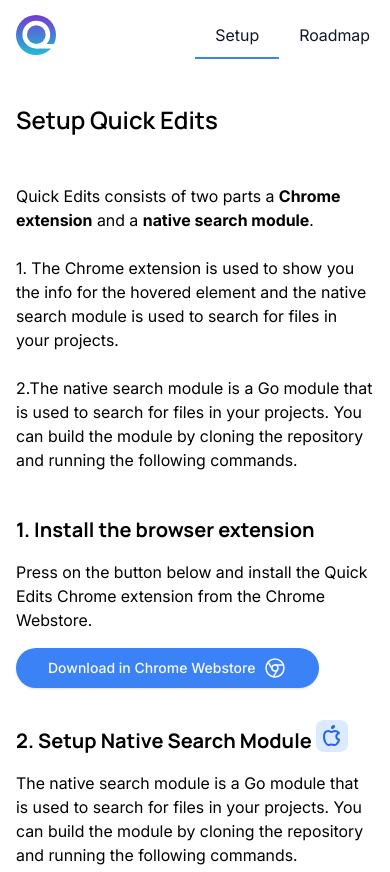
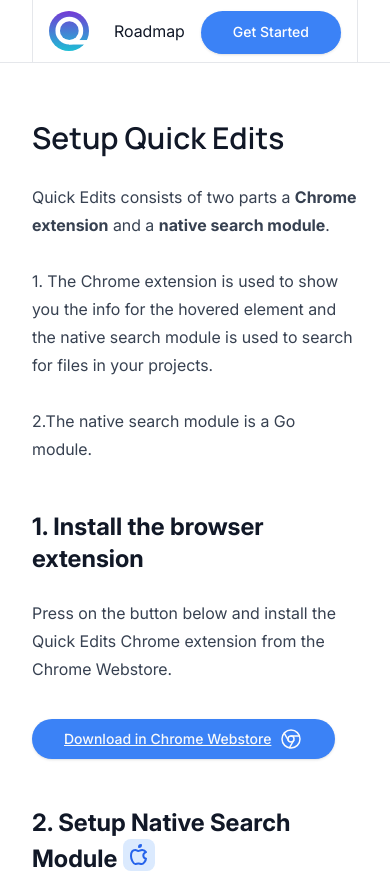
Before and after one commit to m5x5/quick-edits, a Next.js app in the folder website/: page /docs in a window 390 px wide. Shown: the top 872 px of the page. Built offline with nearby package versions, Linux system fonts and the light colour scheme; no server answers.

Commit message:
push changes

```diff
--- a/website/package.json
+++ b/website/package.json
@@ -13,6 +13,7 @@
     "@splinetool/react-spline": "^3.0.3",
     "@splinetool/runtime": "^1.4.2",
     "@tabler/icons-react": "^3.5.0",
+    "@tailwindcss/typography": "^0.5.15",
     "babel-plugin-react-compiler": "^0.0.0-experimental-487cb0e-20240529",
     "gray-matter": "^4.0.3",
     "i18next": "^23.8.2",
--- a/website/src/app/docs/page.tsx
+++ b/website/src/app/docs/page.tsx
@@ -35,40 +35,17 @@
 	},
 } satisfies Metadata;
 
-function ArticleHeader2(props: {
-	children: React.ReactNode | React.ReactNode[];
-	className?: string;
-}) {
-	return (
-		<h2
-			className={`pt-8 pb-4 font-bold font-heading text-xl sm:text-3xl ${props.className}`}
-		>
-			{props.children}
-		</h2>
-	);
-}
-
-function ArticleHeader3(props: {
-	children: React.ReactNode | React.ReactNode[];
-}) {
-	return (
-		<h2 className="pt-8 pb-4 font-bold font-heading text-lg sm:text-2xl">
-			{props.children}
-		</h2>
-	);
-}
-
 export default function Home() {
 	return (
 		<>
-			<div className="relative z-10 flex min-h-screen flex-col">
+			<div className="">
 				<NavigationBar />
-				<main className="flex-1 grid-cols-full pb-10 container mx-auto px-4 sm:px-6 lg:px-8">
-					<section className="col-span-12 col-start-2 pt-10">
-						<h1 className="pb-12 font-heading font-semibold text-2xl tracking-[-0.04] sm:font-medium sm:text-5xl">
+				<main className="pb-10 container mx-auto prose w-full">
+					<section className="col-span-12 col-start-2">
+						<h1 className="font-heading font-semibold text-3xl tracking-[-0.04] sm:font-medium xl:text-5xl">
 							Setup Quick Edits
 						</h1>
-						<p className="max-w-[600px] pb-3">
+						<p className="max-w-[600px]">
 							Quick Edits consists of two parts a <b>Chrome extension</b> and a{" "}
 							<b>native search module</b>.<br />
 							<br /> 1. The Chrome extension is used to show you the info for
@@ -76,14 +53,12 @@
 							for files in your projects.
 							<br />
 							<br />
-							2.The native search module is a Go module that is used to search
-							for files in your projects. You can build the module by cloning
-							the repository and running the following commands.
+							2.The native search module is a Go module.
 						</p>
 					</section>
 
-					<section className="col-span-12 col-start-2">
-						<ArticleHeader2>1. Install the browser extension</ArticleHeader2>
+					<section>
+						<h2>1. Install the browser extension</h2>
 						<p>
 							Press on the button below and install the Quick Edits Chrome
 							extension from the Chrome Webstore.
@@ -97,23 +72,21 @@
 						</Link>
 					</section>
 
-					<section className="col-span-12 col-start-2">
-						<ArticleHeader2>
+					<section>
+						<h2>
 							2. Setup Native Search Module{" "}
 							<span className="bg-blue-100 rounded-lg inline-flex p-1">
 								<IconBrandApple className="inline-block text-blue-600" />
 							</span>
-						</ArticleHeader2>
-						<p className="pb-4">
+						</h2>
+						<p>
 							The native search module is a Go module that is used to search for
 							files in your projects. You can build the module by cloning the
 							repository and running the following commands.
 						</p>
-						<div className="overflow-x-auto mb-2">
+						<div className="overflow-x-auto">
 							<code>
-								<pre className="inline-block border p-4 text-[0.875rem] whitespace-nowrap my-2">
-									npx quick-edits
-								</pre>
+								<pre>./native-search setup</pre>
 							</code>
 						</div>
 						<div className="p-4 mb-4 rounded-2xl inline-block bg-blue-100">
--- a/website/src/app/page.tsx
+++ b/website/src/app/page.tsx
@@ -27,13 +27,13 @@
 			</Head>
 			<div className="relative z-10 flex min-h-screen flex-col">
 				<NavigationBar />
-				<main className="flex-1">
-					<div className="container mx-auto px-4 sm:px-6 lg:px-8">
+				<main className="flex-1 container">
+					<div className="mx-auto">
 						<section
-							className="w-full py-12 md:py-24 lg:py-32"
+							className="w-full pb-12 lg:pb-32"
 							aria-label="Hero Section"
 						>
-							<div className="grid w-full gap-6 lg:grid-cols-[1fr_500px] lg:gap-12 xl:grid-cols-[1fr_600px]">
+							<div className="grid w-full gap-6 lg:gap-12 xl:grid-cols-[1fr_600px]">
 								<div className="flex flex-col justify-center space-y-4">
 									<div className="space-y-2">
 										<h1 className="pb-5 font-heading font-semibold text-4xl tracking-tight sm:text-5xl xl:text-6xl/none text-balance">
@@ -47,7 +47,7 @@
 									</div>
 									<div className="flex flex-col gap-2 min-[400px]:flex-row flex-wrap">
 										<Link
-											className="inline-flex h-10 items-center gap-2 justify-center rounded-md border-2 border-gray-900 px-5 text-sm font-medium text-gray-900 hover:text-gray-50 shadow transition-colors hover:bg-gray-900/90 focus-visible:outline-none focus-visible:ring-1 focus-visible:ring-blue-500 disabled:pointer-events-none disabled:opacity-50"
+											className="inline-flex h-10 items-center gap-2 justify-center rounded-full border-2 border-gray-900 px-5 text-sm font-medium text-gray-900 hover:text-gray-50 shadow transition-colors hover:bg-gray-900/90 focus-visible:outline-none focus-visible:ring-1 focus-visible:ring-blue-500 disabled:pointer-events-none disabled:opacity-50"
 											href="https://chromewebstore.google.com/detail/quick-edits/bfcjldhcnibiijidbbeddopkpljkahja"
 											target="_blank"
 											rel="noopener noreferrer"
@@ -55,7 +55,7 @@
 											Add Chrome Extension
 										</Link>
 										<Link
-											className="inline-flex h-10 items-center gap-2 justify-center rounded-md bg-blue-600 px-8 text-sm font-medium text-gray-50 shadow transition-colors hover:bg-blue-800/90 focus-visible:outline-none focus-visible:ring-1 focus-visible:ring-gray-950 disabled:pointer-events-none disabled:opacity-50"
+											className="inline-flex h-10 items-center gap-2 justify-center rounded-full bg-blue-600 px-8 text-sm font-medium text-gray-50 shadow transition-colors hover:bg-blue-800/90 focus-visible:outline-none focus-visible:ring-1 focus-visible:ring-gray-950 disabled:pointer-events-none disabled:opacity-50"
 											href="/docs"
 										>
 											Get Started
--- a/website/src/app/roadmap/page.tsx
+++ b/website/src/app/roadmap/page.tsx
@@ -55,16 +55,14 @@
 export default function Home() {
 	return (
 		<>
-      <div className="relative z-10 flex min-h-screen flex-col">
+			<div className="relative z-10 flex flex-col">
 				<NavigationBar />
-        <main className="flex-1 pb-10 container px-4 sm:px-6 lg:px-8 mx-auto">
-          <section className="pt-10">
-            <h1 className="pb-12 font-heading font-semibold text-3xl tracking-[-0.04] sm:font-medium sm:text-5xl">
-              Roadmap
-            </h1>
+				<main className="container mx-auto prose">
+					<section>
+						<h1 className="tracking-[-0.04]">Roadmap</h1>
 						<div className="max-w-[600px] pb-3">
-              <b className="inline-block py-2">Near Future</b>
-              <ul className="list-disc pb-2 pl-5">
+							<h2>Near Future</h2>
+							<ul className="list-disc">
 								<li>
 									Optimize{" "}
 									<Link href="/docs" className="text-blue-600 underline">
@@ -74,8 +72,8 @@
 								<li>Stabilize</li>
 								<li>Improve Code Search Algorithm</li>
 							</ul>
-              <b className="inline-block py-2">Far Future 🚀</b>
-              <ul className="list-disc pb-2 pl-5">
+							<h2 className="inline-block">Far Future 🚀</h2>
+							<ul>
 								<li>Add Framework Specific Search Algorithm Extensions</li>
 								<li>Add Save Changes from Popup Feature</li>
 							</ul>
--- a/website/src/components/Technologies.tsx
+++ b/website/src/components/Technologies.tsx
@@ -92,7 +92,11 @@
 					This is how it works
 				</h2>
 
-        <div className={"overflow-hidden rounded-md border border-gray-800 col-start-4 col-span-8 mb-16"}>
+				<div
+					className={
+						"overflow-hidden rounded-md border border-gray-800 col-start-4 col-span-8 mb-16"
+					}
+				>
 					<Image
 						src="/home/how-to-use-popup.gif"
 						alt={""}
@@ -131,12 +135,12 @@
 					<h3 className="mb-2 font-medium font-heading text-xl">
 						Find the matching code location
 					</h3>
-          <p className="pb-2">
+					<p className="pb-2 rotate-10">
 						Click one of the direct code links. And you&apos;ll see the exact
 						code location in your favorite editor.
 					</p>
 				</div>
 			</div>
-    </section >
+		</section>
 	);
 }
--- a/website/src/components/navbar/NavigationBar.tsx
+++ b/website/src/components/navbar/NavigationBar.tsx
@@ -30,8 +30,9 @@
 
 	return (
 		<>
-      <header className="py-1 fixed top-0 bg-white z-20 w-full">
-        <div className="flex items-center justify-between mx-auto px-4 sm:px-6 lg:px-8 container">
+			<header className="fixed top-0 bg-white z-20 w-full border-b">
+				<div className={"container"}>
+					<div className="flex items-center justify-between mx-auto border-x px-4">
 						<div className="flex gap-5 items-center">
 							<Link href="/" aria-label={"Homepage öffnen"}>
 								<Logo />
@@ -81,8 +82,9 @@
 							</label>
 						</button>
 					</div>
+				</div>
 			</header>
-      <div className="h-16" />
+			<div className="h-16 mb-14" />
 		</>
 	);
 }
--- a/website/src/components/navbar/NavigationLinks.tsx
+++ b/website/src/components/navbar/NavigationLinks.tsx
@@ -7,17 +7,17 @@
 export default function NavigationLinks() {
 	return (
 		<>
-      <nav className="header -mr-4">
-        <LinkWithActiveState href="/docs">Setup</LinkWithActiveState>
+			<nav className="">
 				<LinkWithActiveState href="/roadmap">Roadmap</LinkWithActiveState>
+				<LinkWithActiveState
+					href="/docs"
+					className={
+						"text-white hover:text-white h-10 items-center justify-center gap-2 rounded-full bg-blue-500 px-8 font-medium text-gray-50 text-sm shadow transition-colors hover:bg-blue-600  focus-visible:outline-none focus-visible:ring-2 focus-visible:ring-gray-950 disabled:pointer-events-none disabled:opacity-50"
+					}
+				>
+					Get Started
+				</LinkWithActiveState>
 			</nav>
-      <Link
-        className="hidden h-10 items-center justify-center gap-2 rounded-full bg-blue-500 px-8 font-medium text-gray-50 text-sm shadow transition-colors hover:bg-blue-600  focus-visible:outline-none focus-visible:ring-2 focus-visible:ring-gray-950 disabled:pointer-events-none disabled:opacity-50 md:inline-flex"
-        href="https://chromewebstore.google.com/detail/quick-edits/bfcjldhcnibiijidbbeddopkpljkahja"
-        target={"_blank"}
-      >
-        Add Chrome Extension <IconBrandChrome />
-      </Link>
 		</>
 	);
 }
@@ -49,7 +49,7 @@
 
 	return (
 		<Link
-      className={`px-5 py-3 text-gray-900 hover:text-gray-900 ${className}`}
+			className={`px-4 py-3 text-gray-900 hover:text-gray-900 ${className}`}
 			href={props.href}
 		>
 			{props.children}
--- a/website/tailwind.config.ts
+++ b/website/tailwind.config.ts
@@ -10,9 +10,24 @@
 		extend: {
 			fontFamily: {
 				sans: ["Inter", "-apple-system", "BlinkMacSystemFont", "sans-serif"],
-        heading: ["Manrope", "-apple-system", "BlinkMacSystemFont", "sans-serif"],
+				heading: [
+					"Manrope",
+					"-apple-system",
+					"BlinkMacSystemFont",
+					"sans-serif",
+				],
 			},
 			// grid
+			container: {
+				center: true,
+				padding: "2rem",
+				screens: {
+					DEFAULT: "100%",
+					sm: "640px",
+					md: "868px",
+					xl: "1280px",
+				},
+			},
 			gridTemplateColumns: {
 				full: "var(--columns)",
 				"1-2": "1fr 2fr",
@@ -35,6 +50,6 @@
 			},
 		},
 	},
-  plugins: [],
+	plugins: [require("@tailwindcss/typography")],
 };
 export default config;
```
Also changed, not shown: 1 other file (tests, documents, lock files or other folders). Lines whose indentation alone changed are shown as unchanged.
